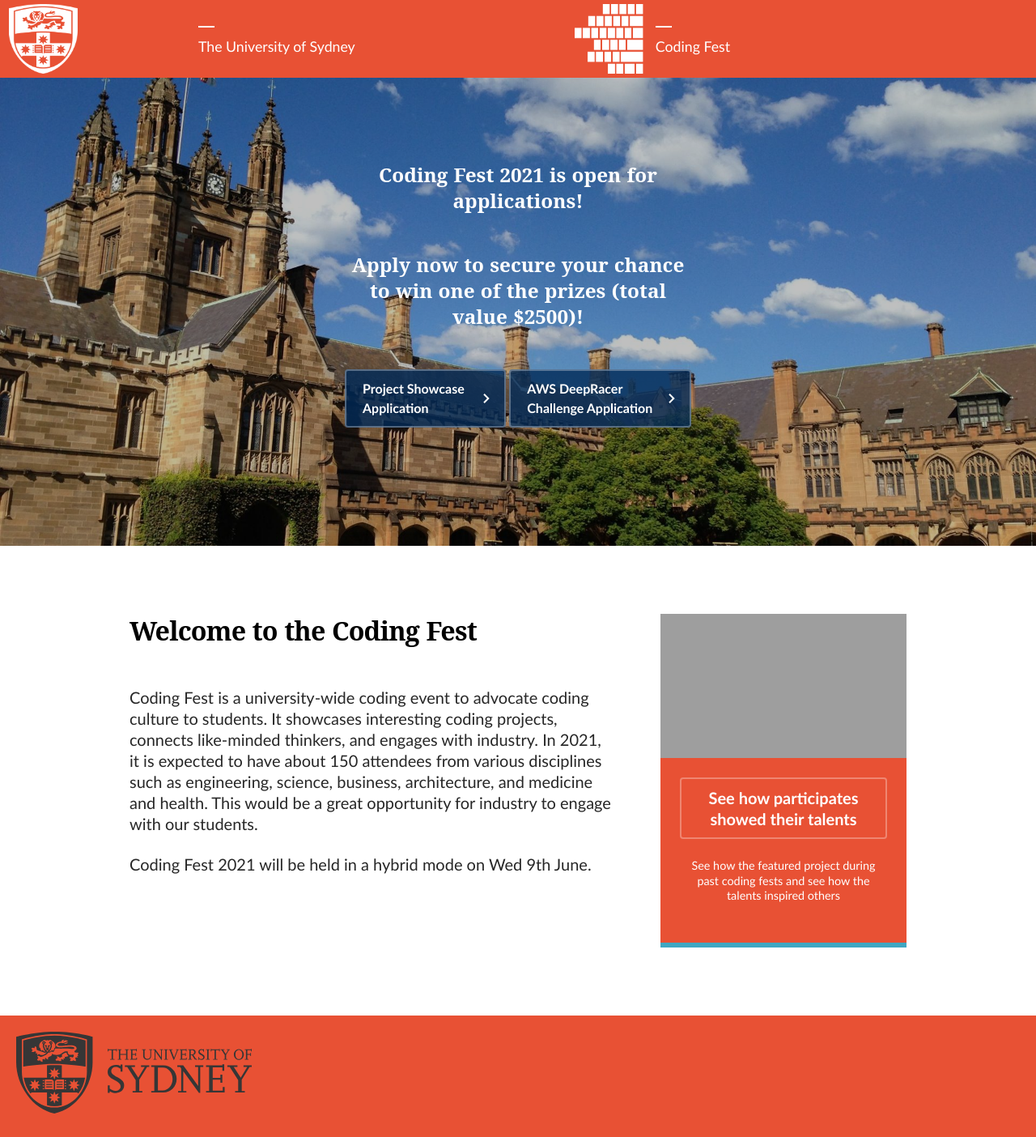
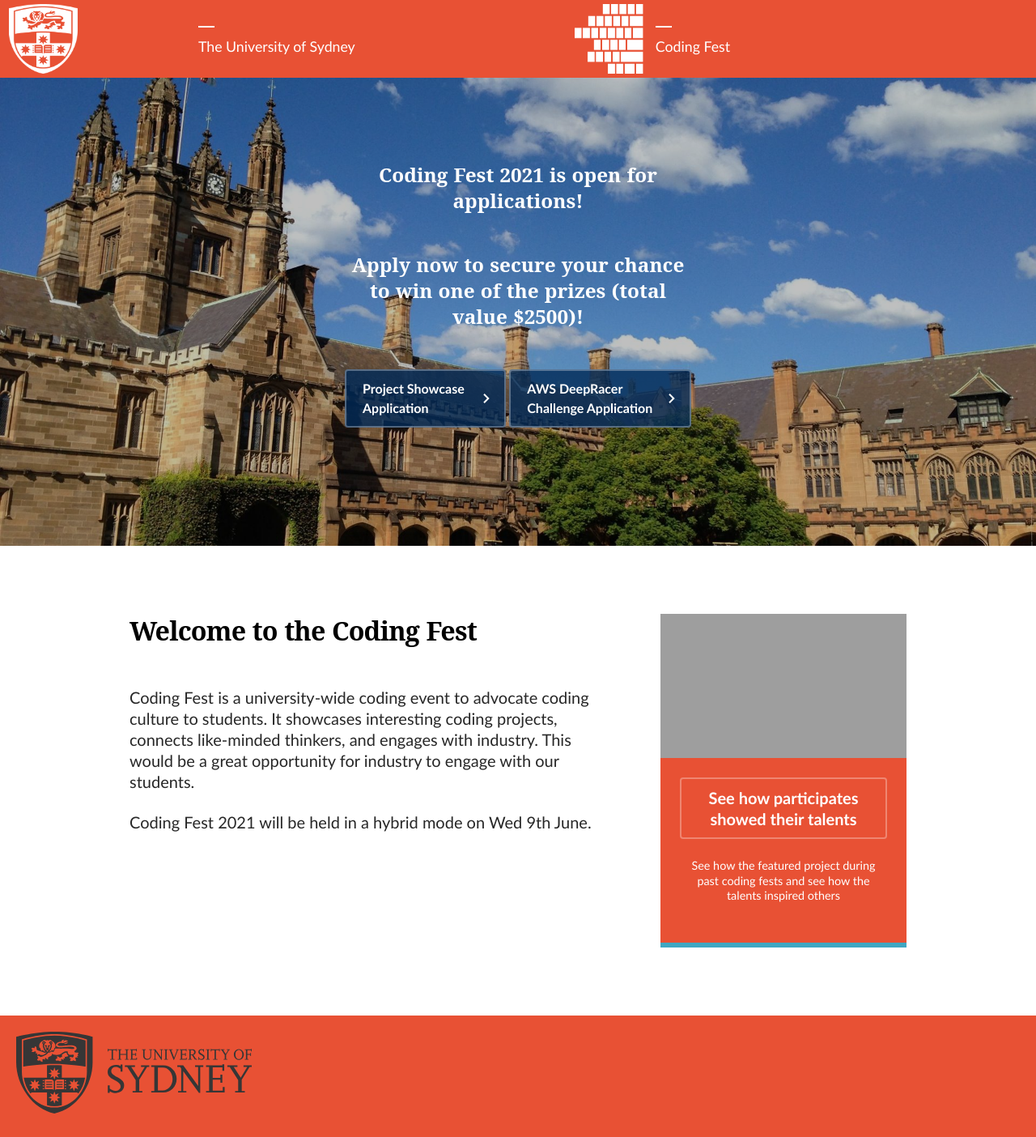
Before and after one commit to codingfestsydney/codingfestWeb, a Jekyll site: the page built from index.md, in a window 1280 px wide. Shown: the whole page at 81% size. Built offline with Jekyll 4.4.1, drawn with Linux system fonts in a browser that asks for light colours; our own code applies the rules of GitHub Pages for plain Markdown files; grey boxes are pictures that could not be loaded.

Commit message:
Update default.html

```diff
--- a/_layouts/default.html
+++ b/_layouts/default.html
@@ -651,9 +651,7 @@
               <div>
                 <h2 class="heading-section">Welcome to the <span class="discretionary-nobreak">Coding Fest</span></h2>
                 <p>Coding Fest is a university-wide coding event to advocate coding culture to students. It showcases
-                  interesting coding projects, connects like-minded thinkers, and engages with industry. In 2021, it is
-                  expected to have about 150 attendees from various disciplines such as engineering, science, business,
-                  architecture, and medicine and health. This would be a great opportunity for industry to engage with
+                  interesting coding projects, connects like-minded thinkers, and engages with industry. This would be a great opportunity for industry to engage with
                   our students.
                 </p>
                 <p>
```
